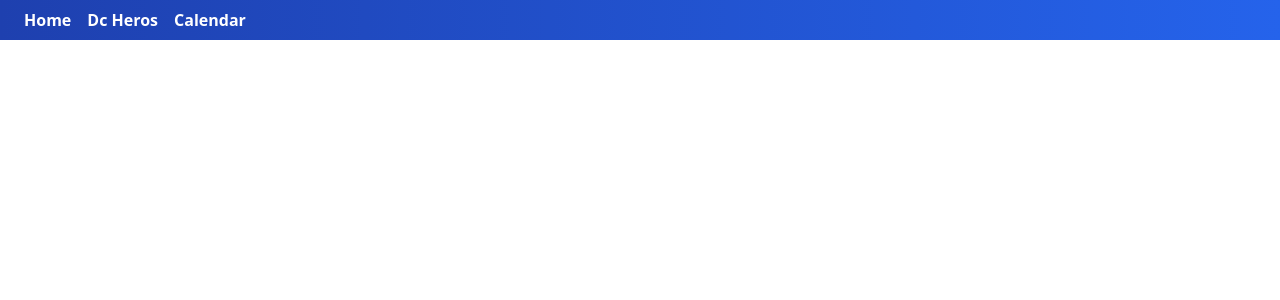
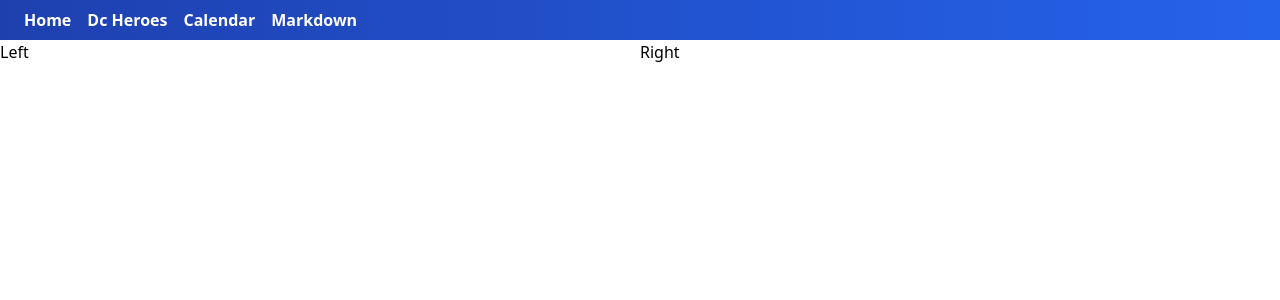
Before and after one commit to thiagocdn/Vue3-Applications, a Vue app: page /markdown in a window 1280 px wide. Shown: the top 300 px of the page. Built offline with nearby package versions, Linux system fonts and the light colour scheme.

Commit message:
Started Markdown application

```diff
--- a/src/components/AppHeader.vue
+++ b/src/components/AppHeader.vue
@@ -1,14 +1,28 @@
 <template>
   <nav class="w-full text-white px-4 py-2 bg-gradient-to-r from-blue-800 to-blue-600">
-    <router-link class="mx-2 font-bold" to="/">Home</router-link>
-    <router-link class="mx-2 font-bold" to="/dc-heroes">Dc Heros</router-link>
-    <router-link class="mx-2 font-bold" to="/calendar">Calendar</router-link>
+    <router-link
+      v-for="item in list"
+      :key="item.to"
+      :to="item.to"
+      class="mx-2 font-bold"
+    >
+      {{item.title}}
+    </router-link>
   </nav>
 </template>
 
 <script>
 export default {
-
+  data() {
+    return {
+      list: [
+        { title: 'Home', to: '/'},
+        { title: 'Dc Heroes', to: '/dc-heroes'},
+        { title: 'Calendar', to: '/calendar'},
+        { title: 'Markdown', to: '/markdown'},
+      ]
+    }
+  }
 }
 </script>
 
--- /dev/null
+++ b/src/pages/Markdown.vue
@@ -0,0 +1,16 @@
+<template>
+  <section class="flex w-full">
+    <article class="w-1/2">Left</article>
+    <article class="w-1/2">Right</article>
+  </section>
+</template>
+
+<script>
+export default {
+
+}
+</script>
+
+<style>
+
+</style>
--- a/src/router.js
+++ b/src/router.js
@@ -2,11 +2,13 @@ import { createRouter, createWebHistory } from "vue-router";
 import Home from './pages/Home';
 import DcHeroes from './pages/DcHeroes';
 import Calendar from './pages/Calendar';
+import Markdown from './pages/Markdown';
 
 const routes = [
   { path: '/', component: Home},
   { path: '/dc-heroes', component: DcHeroes},
   { path: '/calendar', component: Calendar},
+  { path: '/markdown', component: Markdown},
 ];
 
 const router = createRouter({
```
